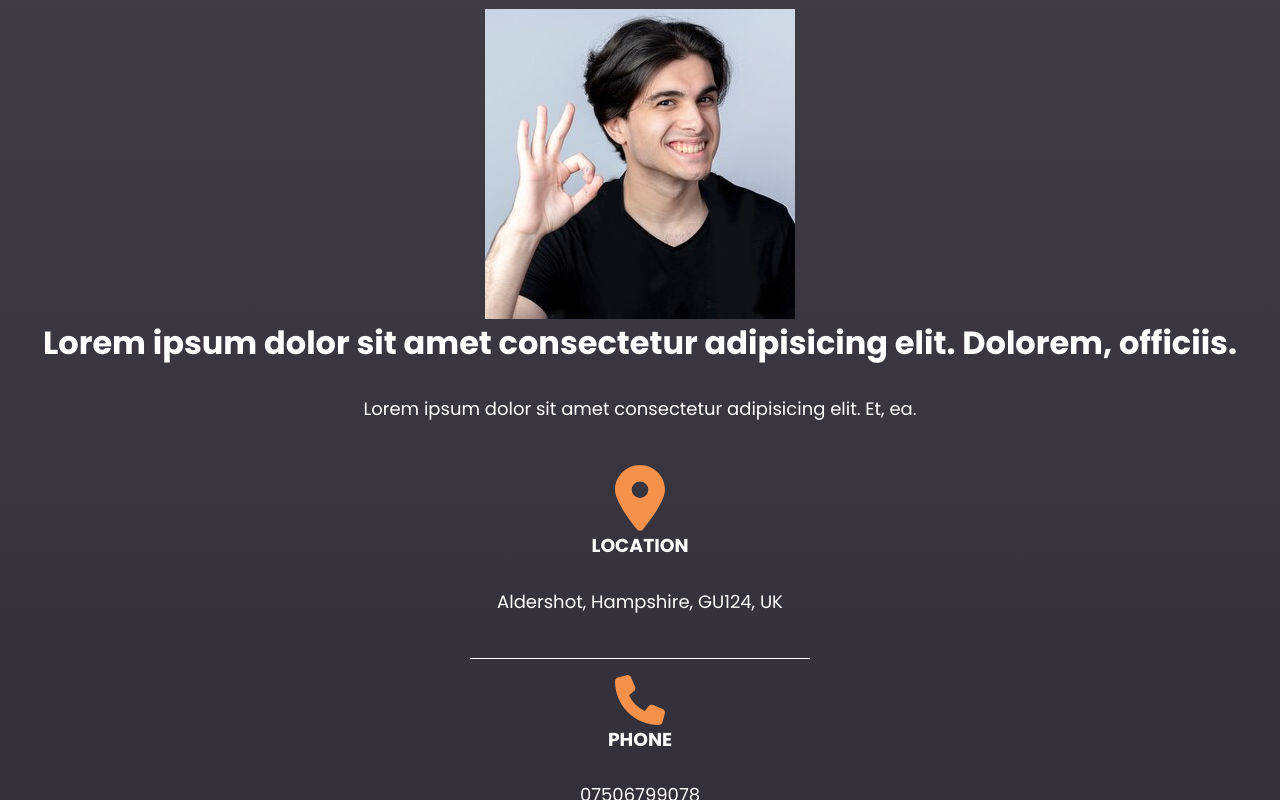
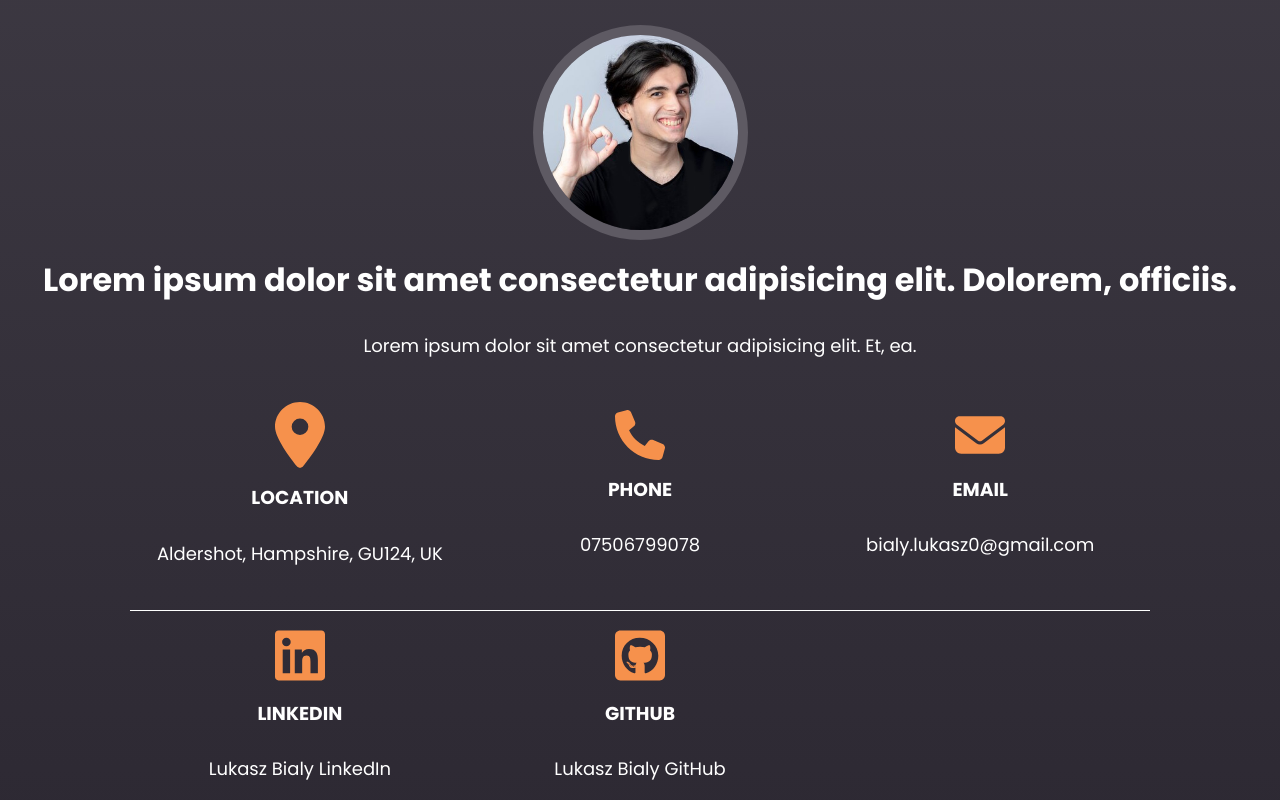
Before and after one commit to Mehcanic/portfolio-website, a website: page index.html in a window 1280 px wide. Shown: the part 2000-2800 px from the top of the page. Drawn offline with Linux system fonts and the light colour scheme.

Commit message:
MVP done

```diff
--- a/index.html
+++ b/index.html
@@ -111,28 +111,50 @@
       </div>
       <div id="contact-icons">
         <div class="box-contact">
-          <img src="./images/icons/location-dot-solid.svg" alt="address" width="50">
+          <!-- Empty a tag to keep style consistent -->
+          <a href="">
+            <img src="./images/icons/location-dot-solid.svg" alt="address" width="50">
+          </a>
           <h3 class="title-contact">LOCATION</h3>
           <p class="description-contact">
             Aldershot, Hampshire, GU124, UK
           </p>
         </div>
         <div class="box-contact">
-          <img src="./images/icons/phone-solid.svg" alt="phone" width="50">
+          <a href="" onclick="window.open('tel:+4401252597977');" target="_blank">
+            <img src="./images/icons/phone-solid.svg" alt="phone" width="50">
+          </a>
           <h3 class="title-contact">PHONE</h3>
-          <p class="description-contact">07506799078</p>
+          <p class="description-contact" onclick="window.open('tel:+4401252597977');" target="_blank">07506799078</p>
         </div>
         <div class="box-contact">
-          <img src="./images/icons/envelope-solid.svg" alt="email" width="50">
+          <a href="mailto:bialy.lukasz0@gmail.com" target="_blank">
+            <img src="./images/icons/envelope-solid.svg" alt="email" width="50">
+          </a>
           <h3 class="title-contact">EMAIL</h3>
-          <p class="description-contact">bialy.lukasz0@gmail.com</p>
+          <a href="mailto:bialy.lukasz0@gmail.com" target="_blank">
+            <p class="description-contact">
+              bialy.lukasz0@gmail.com</p>
+          </a>
         </div>
         <div class="box-contact">
-          <img src="./images/icons/linkedin.svg" alt="linkedin" width="50">
+          <a href="https://www.linkedin.com/in/lukasz-bialy/" target="_blank">
+            <img src="./images/icons/linkedin.svg" alt="linkedin link" width="50">
+          </a>
           <h3 class="title-contact">LINKEDIN</h3>
-          <p class="description-contact">/in/lukasz-bialy</p>
+          <a href="https://www.linkedin.com/in/lukasz-bialy/">
+            <p class="description-contact">Lukasz Bialy LinkedIn</p>
+          </a>
         </div>
-
+        <div class="box-contact">
+          <a href="https://github.com/Mehcanic" target="_blank">
+            <img src="./images/icons/square-github.svg" alt="github link" width="50">
+          </a>
+          <h3 class="title-contact">GITHUB</h3>
+          <a href="https://github.com/Mehcanic" target="_blank">
+            <p class="description-contact">Lukasz Bialy GitHub</p>
+          </a>
+        </div>
     </section>
   </main>
   <footer></footer>
--- a/style/scss/blocks/_contact.scss
+++ b/style/scss/blocks/_contact.scss
@@ -12,7 +12,7 @@
   margin: 1 auto;
   padding: 0 1rem;
 
-  .contact-img{
+  #contact-img{
     width: 100%;
     border: 10px solid $clr-image-border;
     max-width: 215px;
@@ -79,7 +79,44 @@
     padding: 1rem;
 
     img {
+      width: 100%;
+      max-width: 50px;
+      margin: 0 auto;
       filter: invert(72%) sepia(24%) saturate(1902%) hue-rotate(325deg) brightness(99%) contrast(95%);
+      cursor: pointer;
+      margin-bottom: .5rem;
+    }
+
+    p {
+      font-size: $font-size-medium;
+      font-weight: $font-weight-light;
+      text-align: center;
+      width: 100%;
+    }
+
+    a {
+      color: $clr-primary;
+      text-decoration: none;
+      font-size: $font-size-medium;
+      font-weight: $font-weight-light;
+      text-align: center;
+    }
+
+    a:hover {
+      color: $clr-primary;
+    }
+  }
+
+  #contact-icons {
+    display: grid;
+    grid-template-columns: repeat(1, 1fr);
+
+    @media (max-width: $desktop) and (min-width: $tablet) {
+      grid-template-columns: repeat(2, 1fr);
+    }
+
+    @media (min-width: $desktop) {
+      grid-template-columns: repeat(3, 1fr);
     }
   }
 }
--- a/style/scss/blocks/_hero.scss
+++ b/style/scss/blocks/_hero.scss
@@ -51,6 +51,7 @@ header {
 
     #profile-description {
       width: 85%;
+      margin: 0 auto;
 
       h1 {
         font-size: $font-size-xxlarge;
--- a/style/scss/blocks/_skills.scss
+++ b/style/scss/blocks/_skills.scss
@@ -65,11 +65,11 @@
     }
   }
 
-  @media (max-width: $laptop) and (min-width: $tablet) {
+  @media (max-width: $desktop) and (min-width: $tablet) {
     grid-template-columns: repeat(2, 1fr);
   }
 
-  @media (min-width: $laptop) {
+  @media (min-width: $desktop) {
     grid-template-columns: repeat(3, 1fr);
   }
 }
--- a/style/scss/rest/_reset.scss
+++ b/style/scss/rest/_reset.scss
@@ -18,6 +18,7 @@ summary {
 
 a {
   text-decoration: none;
+  color: inherit;
 }
 
 a:active,
```
Also changed, not shown: style/css/style.css, 1 other file.
